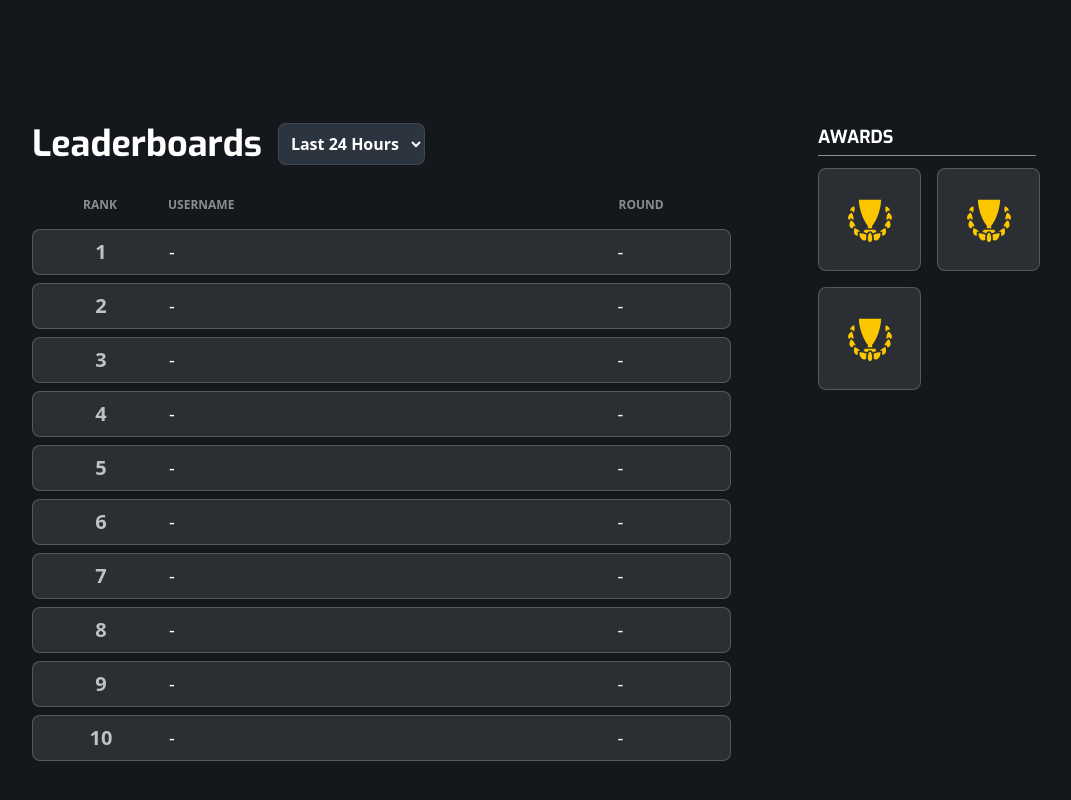
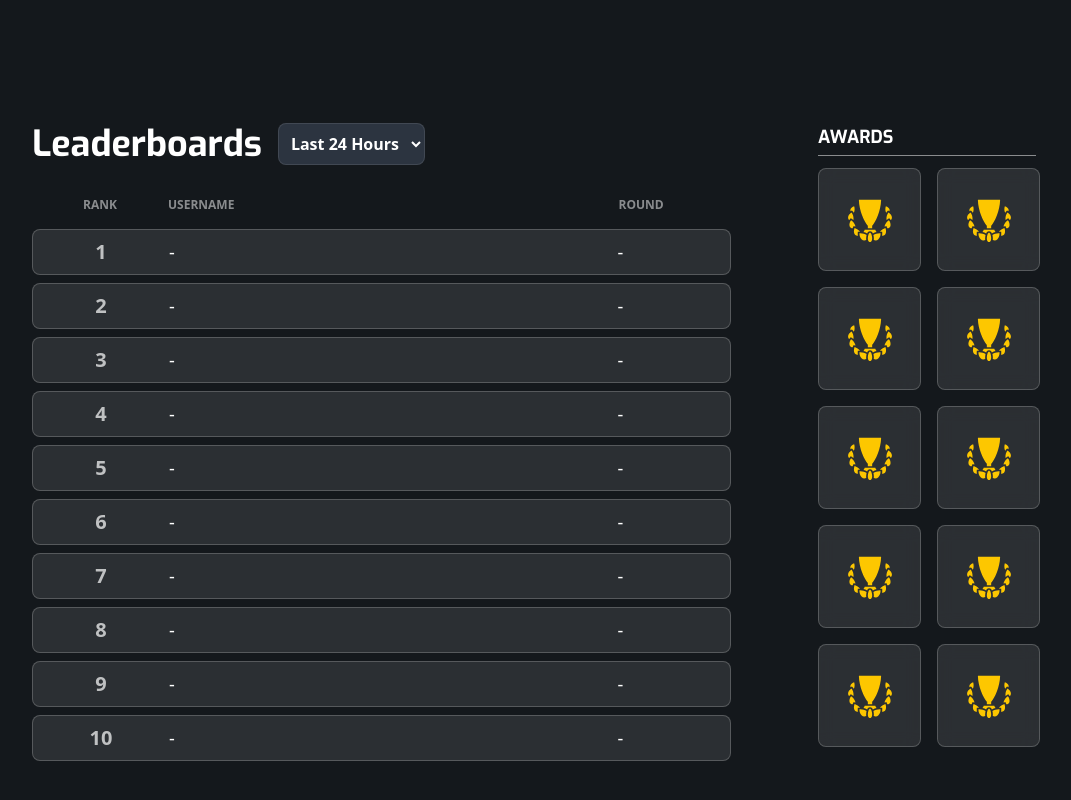
Before and after one commit to msmithfl/top-4-arena, a React (Vite) app in the folder frontend/Top4Arena.Client/: page / in a window 1280 px wide. Shown: the part 751-1551 px from the top of the page, without its empty margins (96-1167 px from the left). Built offline with nearby package versions, Linux system fonts and the light colour scheme; no server answers; a web font is replaced by a local one.

Commit message:
add awards

```diff
--- a/frontend/Top4Arena.Client/src/components/LeaderboardSection.tsx
+++ b/frontend/Top4Arena.Client/src/components/LeaderboardSection.tsx
@@ -155,7 +155,7 @@ const LeaderboardSection = () => {
               </div>
             )}
 
-            <div className="grid grid-cols-3 md:grid-cols-2 gap-4 max-h-[220px] md:max-h-[400px] overflow-y-auto scrollbar-thin pr-4">
+            <div className="grid grid-cols-3 md:grid-cols-2 gap-4 max-h-[220px] md:max-h-full overflow-y-auto scrollbar-thin pr-4">
               {AWARDS.map((award) => {
                 return (
                   <div
--- a/frontend/Top4Arena.Client/src/data/userAwards.ts
+++ b/frontend/Top4Arena.Client/src/data/userAwards.ts
@@ -2,16 +2,51 @@ export const AWARDS = [
   {
     awardId: "round-10",
     awardTitle: "Neophyte",
-    description: "Make it to Round 10"
+    description: "Make it to Round 10."
   },
   {
     awardId: "round-25",
     awardTitle: "Budding Cinephile",
-    description: "Make it to Round 25"
+    description: "Make it to Round 25."
   },
   {
     awardId: "round-50",
     awardTitle: "Film Aficionado",
-    description: "Make it to Round 50"
-  }
+    description: "Make it to Round 50."
+  },
+  {
+    awardId: "50k-hit",
+    awardTitle: "Indie Darling",
+    description: "Score a 50k combo."
+  },
+  {
+    awardId: "100k-hit",
+    awardTitle: "Box Office Hitter",
+    description: "Score a 100k combo."
+  },
+  {
+    awardId: "one-shot-boss",
+    awardTitle: "Smashing Machine",
+    description: "Defeat a boss in one hit."
+  },
+  {
+    awardId: "comeback-hit",
+    awardTitle: "Deus Ex Machina", // Defeat a boss when you have less than 500 health
+    description: "???"
+  },
+  {
+    awardId: "tarantino-hand",
+    awardTitle: "Foot Fetishist",
+    description: "???"
+  },
+  {
+    awardId: "splatty-tomato",
+    awardTitle: "Splatty Tomato", // Play 4 films with below 5.0 rating
+    description: "???"
+  },
+  {
+    awardId: "pure-comedy",
+    awardTitle: "Yuk It Up!",
+    description: "???"
+  },
 ];
```
